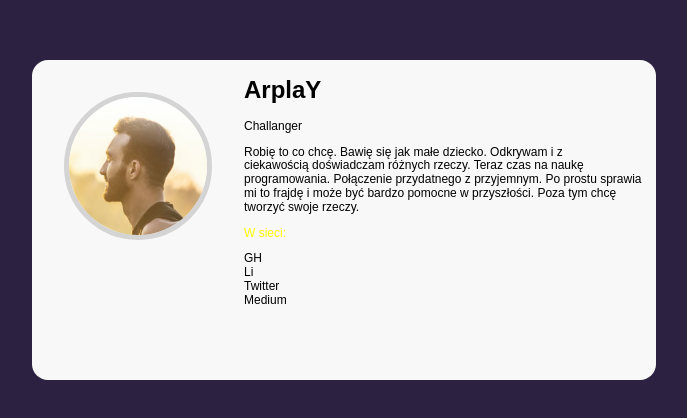
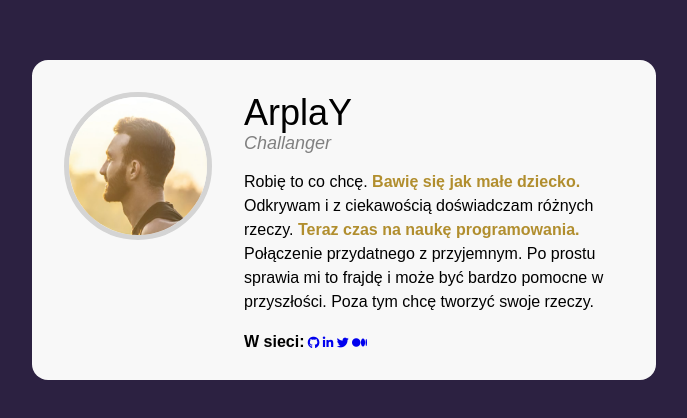
Before and after one commit to Arplay01/card, a website built with webpack: page src/pages/index.html in a window 1280 px wide. Shown: the part 180-598 px from the top of the page, without its empty margins (296-983 px from the left). Built offline with nearby package versions, Linux system fonts and the light colour scheme.

Commit message:
add icons to social media

```diff
--- a/src/pages/index.html
+++ b/src/pages/index.html
@@ -14,6 +14,7 @@
   <meta property="og:url" content="" />
   <!-- full url to the image with http(s) ie. https://maciejkorsan.github.io/my-repo/assets/img/fb.png. Facebook suggests at least 1200 x 630. -->
   <meta property="og:image" content="https://maciejkorsan.com/wtf-gulp-starter/assets/img/cover.png" />
+  <script src="https://kit.fontawesome.com/3a394d5888.js" crossorigin="anonymous"></script>
 </head>
 
 <body>
@@ -25,17 +26,19 @@
           <p class="hero__subtitle">Challanger</p>
         </header>
         <main>
-          <p class="hero__description">Robię to co chcę. Bawię się jak małe dziecko. Odkrywam i z
-            ciekawością doświadczam różnych rzeczy. Teraz czas na naukę programowania. Połączenie przydatnego z
+          <p class="hero__description">Robię to co chcę. <strong class="hero__description--special">Bawię się jak małe dziecko.</strong> Odkrywam i z
+            ciekawością doświadczam różnych rzeczy. <strong class="hero__description--special">Teraz czas na naukę programowania.</strong> Połączenie przydatnego z
             przyjemnym. Po prostu sprawia mi to frajdę i może być bardzo pomocne w przyszłości. Poza tym chcę tworzyć
             swoje rzeczy.</p>
         </main>
         <footer>
           <p class="hero__description hero__description--links">W sieci:</p>
-          <div class="hero__web-icon">GH</div>
-          <div class="hero__web-icon">Li</div>
-          <div class="hero__web-icon">Twitter</div>
-          <div class="hero__web-icon">Medium</div>
+          <div class="hero__web-icon"><a class="hero__link" href="github.com"><i class="fab fa-github"></i></a></div>
+          <div class="hero__web-icon"><a class="hero__link" href="linkedin.com"><i class="fab fa-linkedin-in"></i></a></div>
+          <div class="hero__web-icon"><a class="hero__link" href="twitter.com"><i class="fab fa-twitter"></i></a></div>
+          <div class="hero__web-icon"><a class="hero__link" href="medium.com"><i class="fab fa-medium-m"></i></a>
+
+          </div>
         </footer>
       </section>
     </div>
--- a/src/scss/main.scss
+++ b/src/scss/main.scss
@@ -37,25 +37,38 @@ body {
   &__section {
     display: inline-block;
     position: absolute;
-    top: 0px;
     box-sizing: border-box;
     margin: auto;
     max-width: 400px;
   }
   &__title {
+    margin: 0;
+    font-size: 36px;
+    font-weight: normal;
 
   }
   &__subtitle {
-
+    margin: 0;
+    font-size: 18px;
+    color: gray;
+    font-style: italic;
   }
   &__description {
+    font-size: 16px;
+    line-height: 1.5;
+
+    &--special {
+      color: #b18e2e;
+    }
 
     &--links {
-      color: yellow;
+      margin: 0;
+      font-weight: bolder;
+      display: inline-block;
     }
   }
   &__web-icon {
-
+    display: inline-block;
   }
 
 }
```
